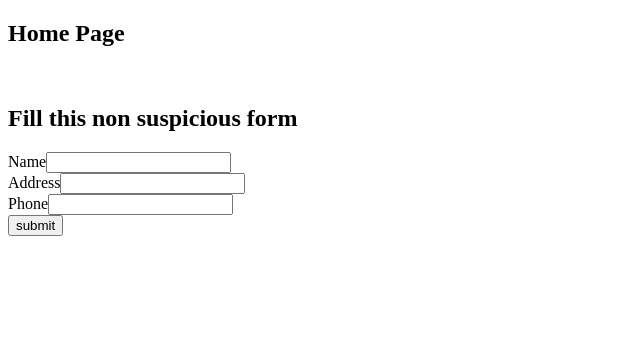
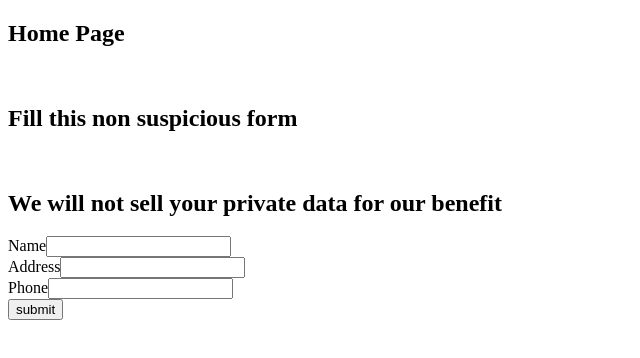
Before and after one commit to VinitPania/go-server, a plain HTML site: page static/form.html in a window 1280 px wide. Shown: the whole page, without its empty margins (0-640 px from the left). Drawn offline with Linux system fonts and the light colour scheme.

Commit message:
changed form.html

```diff
--- a/static/form.html
+++ b/static/form.html
@@ -2,12 +2,14 @@
 <html>
 <head>
     <meta charset="UTF-8"/>
-    <title>Gogo's</title>
+    <title>Homie</title>
 </head>
 <body>
     <h2>Home Page</h2>
     <br>
     <h2>Fill this non suspicious form </h2>
+    <br>
+    <h2>We will not sell your private data for our benefit</h2>
 
     <div>
         <form method="post" action="/form">
```
